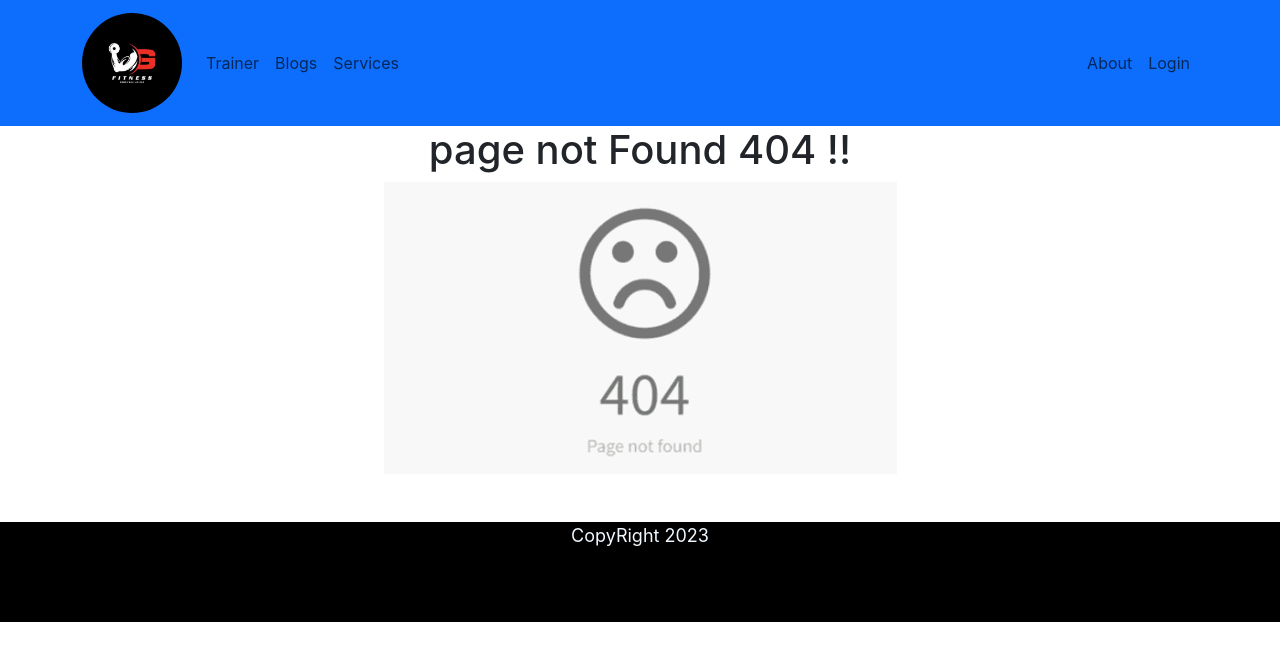
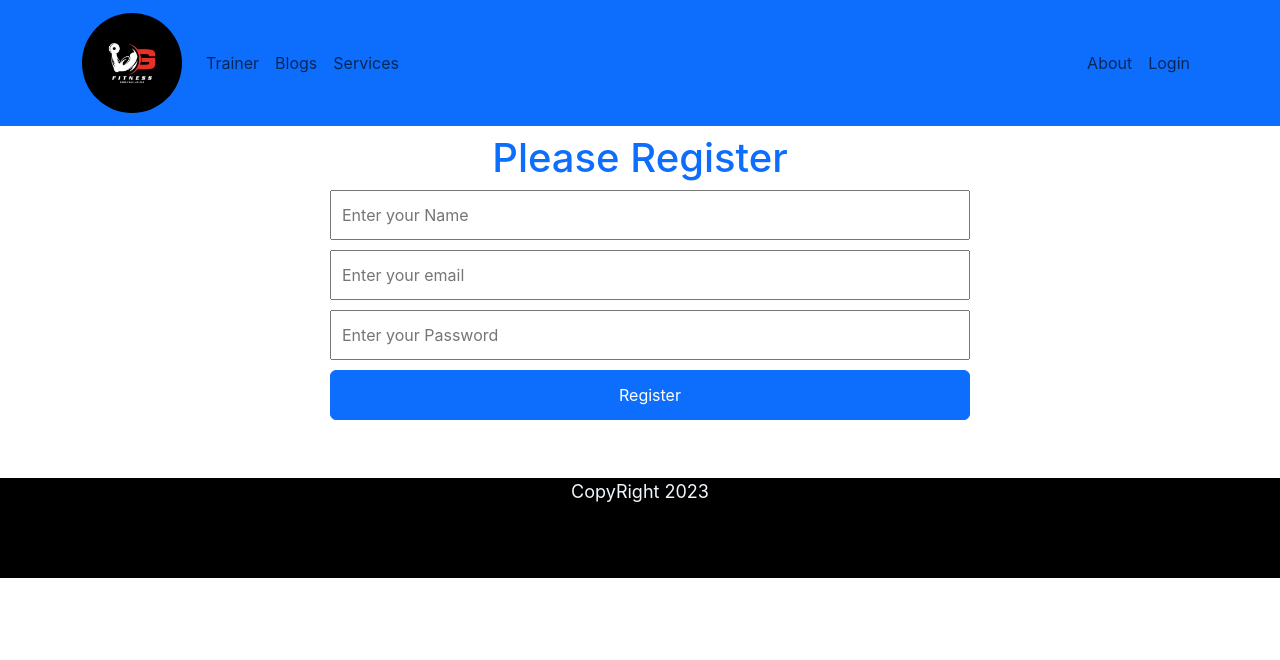
Before and after one commit to faysalahmmed1/Gym-Trainer-App, a React (Create React App) app: page /register in a window 1280 px wide. Before the commit this address had no page. Shown: the top 660 px of the page. Built offline with nearby package versions, Linux system fonts and the light colour scheme.

Commit message:
my seventh commit

```diff
--- a/src/App.js
+++ b/src/App.js
@@ -10,6 +10,8 @@ import Services from './Pages/Services/Services';
 import Service from './Pages/Service/Service';
 import NotFound from './Pages/Shared/NotFound/NotFound';
 import Blogs from './Pages/Blogs/Blogs';
+import Register from './Pages/Login/Register/Register';
+
 
 function App() {
   return (
@@ -21,6 +23,7 @@ function App() {
         <Route path='/login' element={<Login></Login>}></Route>
         <Route path='/trainer' element={<Services></Services>}></Route>
         <Route path='/blogs'element={<Blogs></Blogs>}></Route>
+        <Route path='/register' element={<Register></Register>}></Route>
         <Route path='*' element={<NotFound></NotFound>}></Route>
       </Routes>
 
--- a/src/Pages/Login/Login/Login.js
+++ b/src/Pages/Login/Login/Login.js
@@ -29,8 +29,8 @@ const Login = () => {
                 <Button variant="primary" type="submit">
                     Submit
                 </Button>
-                <p>New account <Link className='text-decoration-none ' to={'/register'}>please Register</Link></p>
-                <p>Forget Password<Link className='text-decoration-none ' to={'/register'}>Forget Password</Link></p>
+                <p>New account? <Link className='text-decoration-none ' to={'/register'}>please Register</Link></p>
+                <p>Forget Password <Link className='text-decoration-none ' to={'/register'}>Forget Password</Link></p>
             </Form>
         </div>
 
--- /dev/null
+++ b/src/Pages/Login/Register/Register.css
@@ -0,0 +1,14 @@
+.registerForm{
+    margin: 0 auto;
+    width: 50%;
+}
+.registerForm input{
+    width: 100%;
+    height: 50px;
+    margin-left: 10px;
+    padding: 10px;
+    margin-bottom: 10px;
+    font: 20px;
+    padding-left: 10px;
+
+}
--- /dev/null
+++ b/src/Pages/Login/Register/Register.js
@@ -0,0 +1,19 @@
+import React from 'react';
+import './Register.css';
+import { Link } from 'react-router-dom';
+
+const Register = () => {
+    return (
+        <div className='registerForm'>
+            <h1 className='text-primary mt-2'> Please Register</h1>
+            <form>
+                <input type='name' name='name' id='' placeholder='Enter your Name' ></input>
+                <input type='email' name='email' id='' placeholder='Enter your email' ></input>
+                <input type='password' name='password' id='' placeholder='Enter your Password' ></input>
+                <input className='btn btn-primary' type='submit' value='Register'></input>
+            </form>
+        </div>
+    );
+};
+
+export default Register;
```
Also changed, not shown: src/Pages/Login/Resigter/Resigter.js (deleted, +0 -13 lines), src/Pages/Login/Resigter/Resigter.css (deleted).
